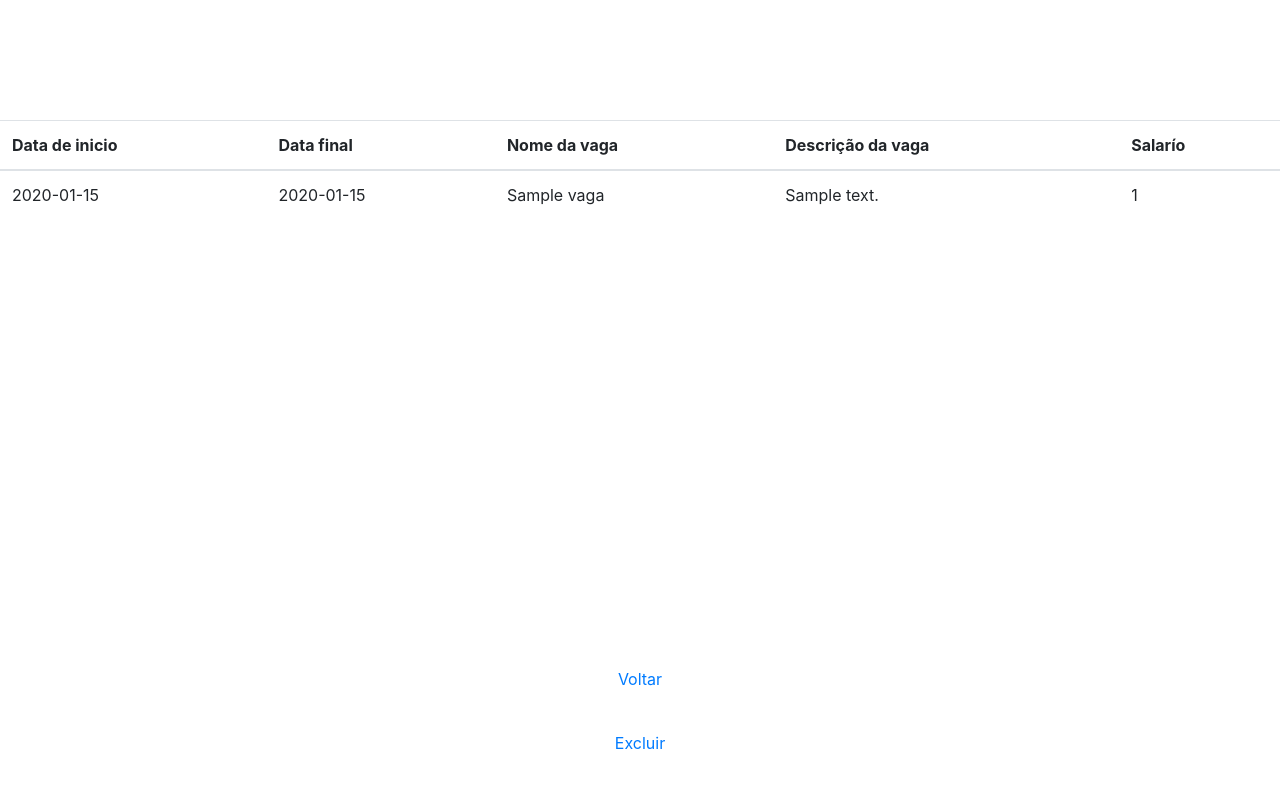
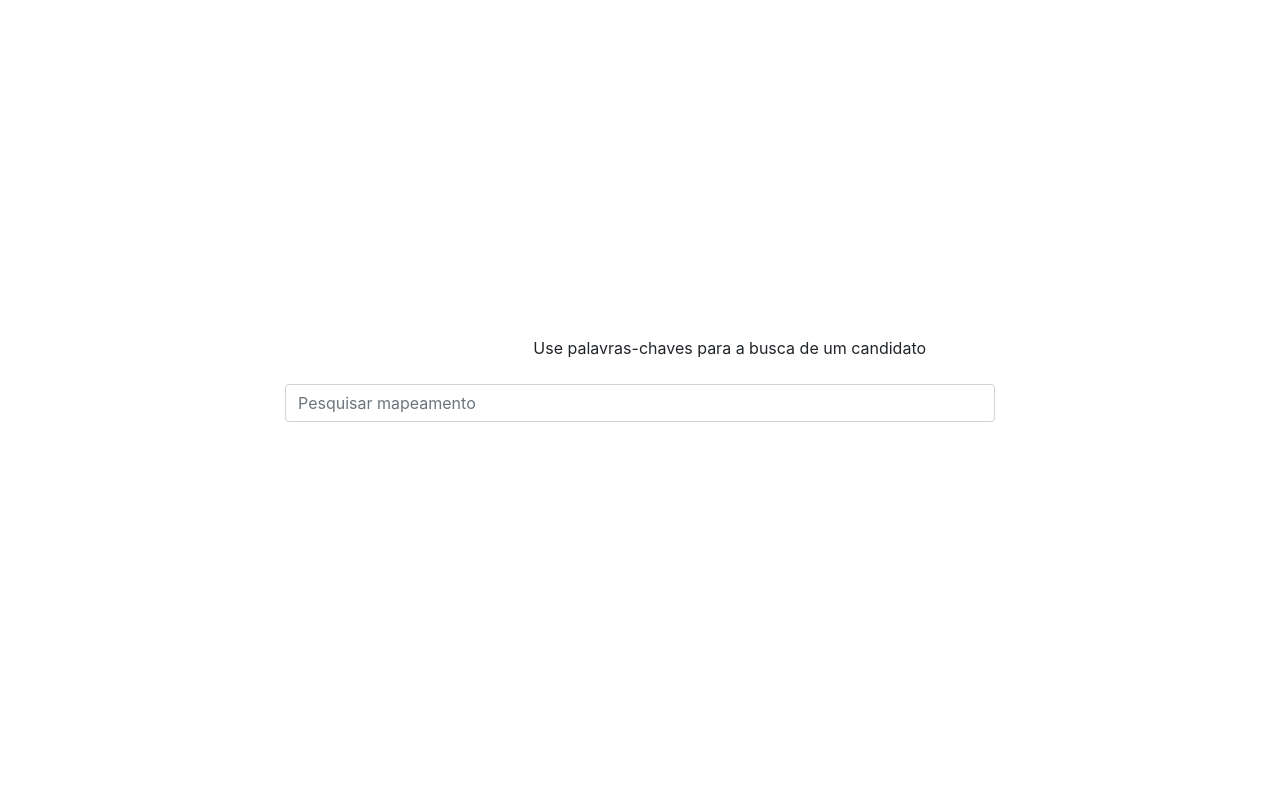
Before and after one commit to SistemaCandidato/SCEOJ, a PHP site: page /SistemaCandidato/MapeamentoEmpresa/marcarentrevista.php?id=1 in a window 1280 px wide. Run offline with PHP 8.4, Linux system fonts and the light colour scheme; the visitor is signed in with stand-in values (Sample User, id 1); tables that the repository leaves empty hold one stand-in row (values such as "Sample post"); data that the repository does not hold is empty; some libraries are stand-ins or nearby versions.

Commit message:
Continuação do mapeamento, já pegando os ids da vaga. Indo para um campo de buscar. Preciso passar o id da vaga para isso também, mas verei como fazer

```diff
--- a/SistemaCandidato/MapeamentoEmpresa/listar_mapeamento.php
+++ b/SistemaCandidato/MapeamentoEmpresa/listar_mapeamento.php
@@ -39,7 +39,7 @@ $resultado = mysqli_query($conexao, $sql);
 
 
 
-                 <td><a href="marcarentrevista.php?<?= $linha['id'] ?>">
+                 <td><a href="marcarentrevista.php?id=<?= $linha['id']?>">
                     <img src="../imagens/alterar.jpg" height="30" width="30"/></a></td>
 
 
--- a/SistemaCandidato/MapeamentoEmpresa/marcarentrevista.php
+++ b/SistemaCandidato/MapeamentoEmpresa/marcarentrevista.php
@@ -1,96 +1,28 @@
 <?php
-include '../cabecalho.php';
-include '../sql/conectar.php';
-
-if(Count($_GET) <=0 ){
-    header("location: http://localhost/SistemaCandidato/index.php");
-    die();
-}
-
-$q = $_GET['q'];
-$id = $_GET['id'];
-$candidato = $_SESSION['id'];
-$link_voltar = "http://localhost/SistemaCandidato/Mapeamento/listar_mapeamento.php?q=$q";
-
-$sqlCand = "SELECT COUNT(*) AS INSC FROM vagas_has_candidatos WHERE candidatos_id = $candidato AND status != 'D'";
-$res = mysqli_fetch_array(mysqli_query($conexao, $sqlCand));
-$nInsc = $res['INSC'];
-$res = null;
-
-$sql2 = "SELECT IFNULL(id,0) AS ID FROM vagas_has_candidatos WHERE candidatos_id = $candidato AND vagas_id = $id AND status != 'D'";
-$res2 = mysqli_fetch_array(mysqli_query($conexao, $sql2));
-$isInc = $res2['ID'];
-$res2 = null;
-
-if(isset($_GET['status']) && !empty($_GET['status'])){
-
-    if($_GET['status'] == 1 && $nInsc < 3 && $isInc == 0 ){
-        $sql = "INSERT INTO vagas_has_candidatos (vagas_id,candidatos_id,status) VALUE($id,$candidato,'I')";
-        mysqli_query($conexao, $sql);
-
-    }
-
-    if($_GET['status'] == 2 && $isInc != 0 ){
-
-        $sql = " DELETE FROM entrevistas WHERE entrevistas.vagas_has_candidatos_id = IFNULL((SELECT vagas_has_candidatos.id FROM vagas_has_candidatos WHERE vagas_has_candidatos.vagas_id = $id AND vagas_has_candidatos.candidatos_id = $candidato),0) ";
-        mysqli_query($conexao, $sql);
-
-        $sql = "DELETE FROM vagas_has_candidatos WHERE vagas_id = $id AND candidatos_id = $candidato";
-        mysqli_query($conexao, $sql);
-
-
-    }
-
-    header("location: $link_voltar");
-    die();
-}
-
-
-
-$sql = "SELECT * FROM vagas where id = $id";
-$resultado = mysqli_query($conexao, $sql);
+        include '../sql/conectar.php';
+        include '../cabecalho.php';
+     $id = $_GET['id'];
 
 
 ?>
-<br><br><br><br><br>
 
-<form method="get" action="http://localhost/SistemaCandidato/Mapeamento/marcarentrevista.php?q=$q&id=$id">
-
-    <div class="table-responsive">
-  <table class="table">
-    <thead>
-      <tr>
-        <th>Data de inicio</th>
-        <th>Data final</th>
-        <th>Nome da vaga</th>
-        <th>Descrição da vaga</th>
-        <th>Salarío</th>
-      </tr>
-    </thead>
-    <?php
-    while ($linha = mysqli_fetch_array($resultado)) {
-        ?>
-        <tr>
-            <td><?= $linha['datainicio']?></td>
-            <td><?= $linha['datafinal'] ?></td>
-            <td><?= $linha['nome'] ?></td>
-            <td><?= $linha['descricao'] ?></td>
-            <td><?= $linha['salario'] ?></td>
-
-      </tr>
-        <?php
-    }
-    ?>
-
-</table>
-        <br><br><br><br><br><br><br><br><br><br><br><br><br><br><br><br><br><br>
-  </div>
-    <p style="text-align: center"><a href="<?php echo $link_voltar; ?>">Voltar</a></p><br/>
-    <?php if($nInsc < 3 && $isInc == 0){ ?>
-        <p style="text-align: center"><a href="http://localhost/SistemaCandidato/Mapeamento/marcarentrevista.php?q=<?php echo $q; ?>&id=<?php echo$id; ?>&status=1">Aceitar</a></p>
-    <?php } ?>
+    <link href="vendor/bootstrap/css/bootstrap.min.css" rel="stylesheet">
 
 
-    <?php if($isInc != 0){ ?>
-        <p style="text-align: center"><a href="http://localhost/SistemaCandidato/Mapeamento/marcarentrevista.php?q=<?php echo $q; ?>&id=<?php echo$id; ?>&status=2">Excluir</a></p>
-    <?php } ?>
+    <link href="vendor/font-awesome/css/font-awesome.min.css" rel="stylesheet" type="text/css">
+    <link href='https://fonts.googleapis.com/css?family=Lora:400,700,400italic,700italic' rel='stylesheet' type='text/css'>
+    <link href='https://fonts.googleapis.com/css?family=Open+Sans:300italic,400italic,600italic,700italic,800italic,400,300,600,700,800' rel='stylesheet' type='text/css'>
+
+    <br><br><br><br><br><br><br><br><br><br><br><br><br><br>
+    <p class="offset-5">Use palavras-chaves para a busca de um candidato </p>
+  <nav class="navbar navbar-expand-lg navbar-light" id="mainNav">
+      <div class="container">
+             <form class="navbar-form navbar-left offset-2 col-8" method="get" action="http://localhost/SistemaCandidato/MapeamentoEmpresa/mapeamento.php">
+        <div class="input-group">
+          <input type="text" class="form-control" name="q" placeholder="Pesquisar mapeamento">
+        </div>
+             </form>
+          </ul>
+        </div>
+
+    </nav>
```
Also changed, not shown: SistemaCandidato/Empresa/listar.php (+0 -10 lines).
